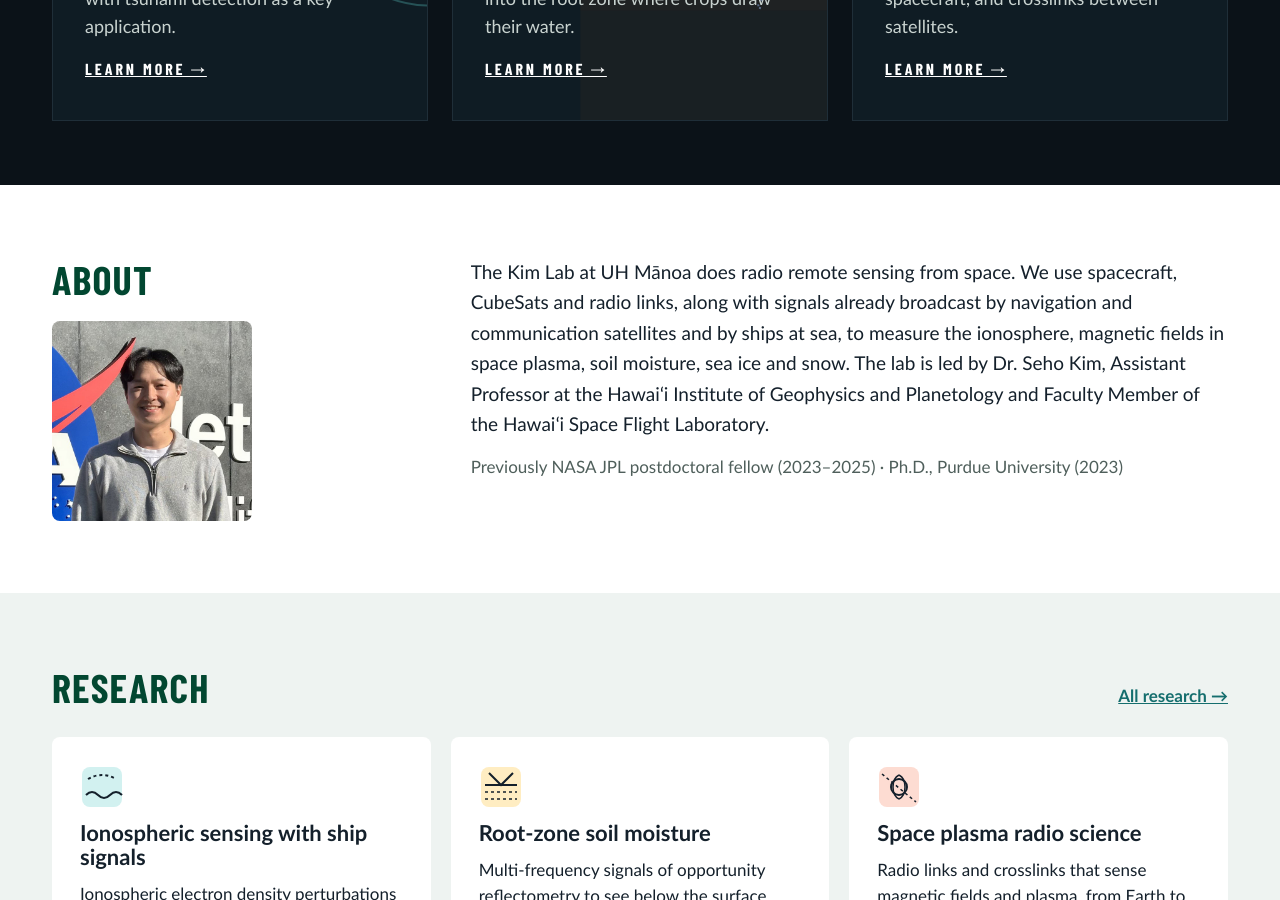
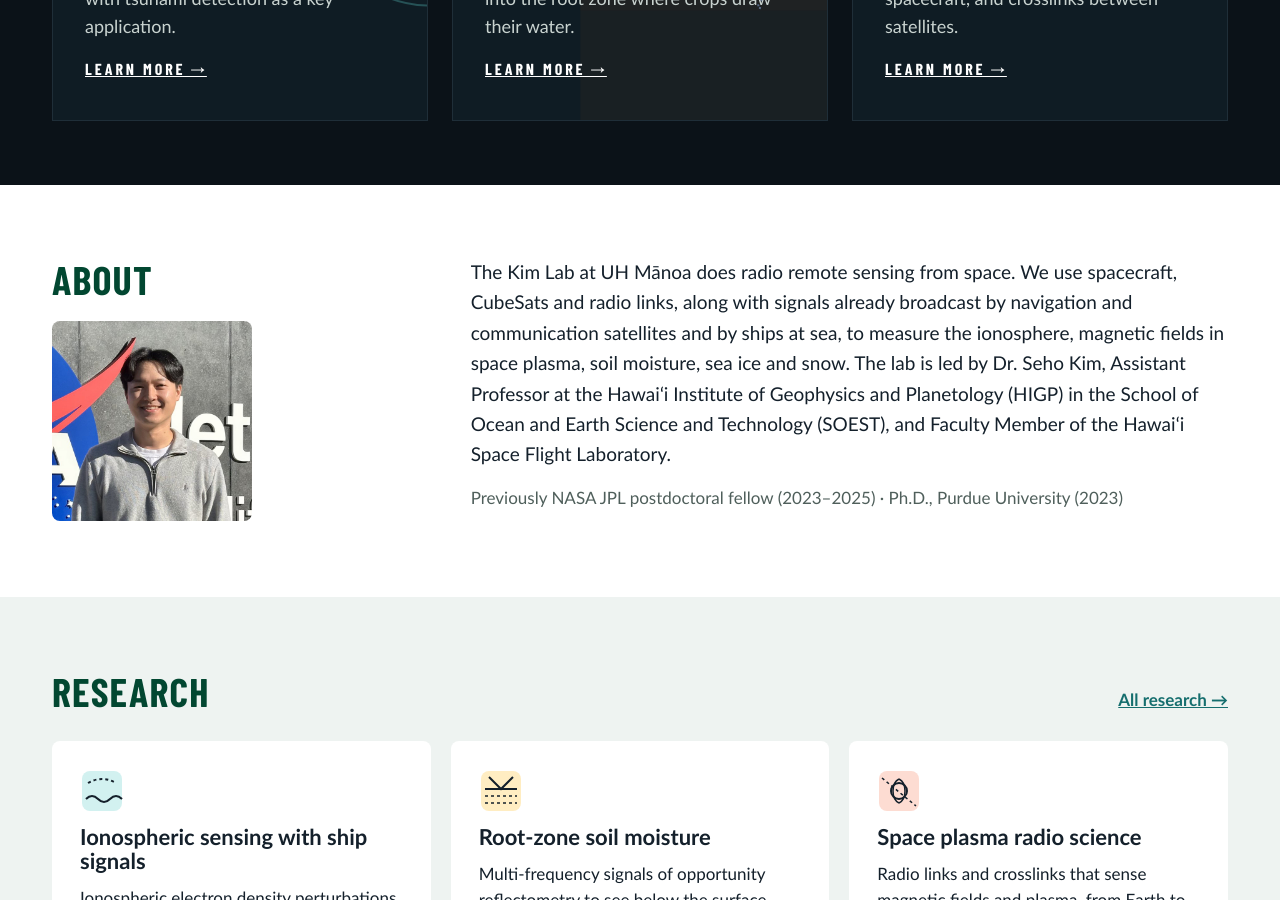
Before and after one commit to sehokim09/sehokim09.github.io, a Jekyll site: the page built from index.html, in a window 1280 px wide and 900 px high, scrolled down 1124 px. Built offline with Jekyll 4.4.1, drawn with Linux system fonts in a browser that asks for light colours; some of the changed text lies outside the part shown.

Commit message:
Spell out HIGP and SOEST with acronyms
About paragraph, People title, footer address, affiliations strip and
Join page links.

Co-Authored-By: Claude Opus 5.5 <noreply@anthropic.com>
Claude-Session: https://claude.ai/code/session_01CT7uMHNpm9DEv42J4sv3fR

```diff
--- a/_config.yml
+++ b/_config.yml
@@ -35,7 +35,7 @@ nav:
 markdown: kramdown
 plugins:
   - jekyll-sitemap
-address: "Hawaiʻi Institute of Geophysics and Planetology, 1680 East-West Road, Honolulu, HI 96822"
+address: "Hawaiʻi Institute of Geophysics and Planetology (HIGP), School of Ocean and Earth Science and Technology (SOEST), University of Hawaiʻi at Mānoa, 1680 East-West Road, Honolulu, HI 96822"
 # Cloudflare Web Analytics: paste the token from the Cloudflare snippet between the quotes
 cloudflare_analytics_token: "e9809a8903444120a329f2659b9658b6"
 
--- a/_data/affiliations.yml
+++ b/_data/affiliations.yml
@@ -1,11 +1,11 @@
 # Affiliations shown on the home page.
 # Logos can replace the text later (add a `logo:` path and update _includes/affiliations.html).
 
-- name: "Hawaiʻi Institute of Geophysics and Planetology"
+- name: "Hawaiʻi Institute of Geophysics and Planetology (HIGP)"
   url: "https://www.higp.hawaii.edu/"
 - name: "Hawaiʻi Space Flight Laboratory"
   url: "https://www.hsfl.hawaii.edu/"
 - name: "Department of Earth Sciences"
   url: "https://www.soest.hawaii.edu/earthsciences/"
-- name: "SOEST, University of Hawaiʻi at Mānoa"
+- name: "School of Ocean and Earth Science and Technology (SOEST)"
   url: "https://www.soest.hawaii.edu/"
--- a/_data/people.yml
+++ b/_data/people.yml
@@ -11,7 +11,7 @@ pi:
   role: "Principal Investigator"
   photo: "/assets/img/people/seho-kim.jpg"
   titles:
-    - "Assistant Professor, Hawaiʻi Institute of Geophysics and Planetology"
+    - "Assistant Professor, Hawaiʻi Institute of Geophysics and Planetology (HIGP), School of Ocean and Earth Science and Technology (SOEST)"
     - "Faculty Member, Hawaiʻi Space Flight Laboratory"
     - "Cooperating Graduate Faculty, Department of Earth Sciences"
   bio: >-
--- a/index.html
+++ b/index.html
@@ -103,7 +103,7 @@ home: true
       <a href="{{ '/people/' | relative_url }}"><img class="about-photo" src="{{ site.data.people.pi.photo | relative_url }}" alt="Portrait of Seho Kim" width="200" height="200"></a>
     </div>
     <div class="prose">
-      <p>The Kim Lab at UH Mānoa does radio remote sensing from space. We use spacecraft, CubeSats and radio links, along with signals already broadcast by navigation and communication satellites and by ships at sea, to measure the ionosphere, magnetic fields in space plasma, soil moisture, sea ice and snow. The lab is led by Dr. Seho Kim, Assistant Professor at the Hawaiʻi Institute of Geophysics and Planetology and Faculty Member of the Hawaiʻi Space Flight Laboratory.</p>
+      <p>The Kim Lab at UH Mānoa does radio remote sensing from space. We use spacecraft, CubeSats and radio links, along with signals already broadcast by navigation and communication satellites and by ships at sea, to measure the ionosphere, magnetic fields in space plasma, soil moisture, sea ice and snow. The lab is led by Dr. Seho Kim, Assistant Professor at the Hawaiʻi Institute of Geophysics and Planetology (HIGP) in the School of Ocean and Earth Science and Technology (SOEST), and Faculty Member of the Hawaiʻi Space Flight Laboratory.</p>
       <p class="meta">Previously NASA JPL postdoctoral fellow (2023–2025) · Ph.D., Purdue University (2023)</p>
     </div>
   </div>
--- a/join.html
+++ b/join.html
@@ -108,9 +108,9 @@ permalink: /join/
       <p>The lab is part of the Hawaiʻi Institute of Geophysics and Planetology (HIGP) in the School of Ocean and Earth Science and Technology (SOEST) at the University of Hawaiʻi at Mānoa. Graduate students in the Earth and Planetary Sciences program work alongside researchers studying Earth, the oceans, volcanoes and other planets, with close ties to the Hawaiʻi Space Flight Laboratory.</p>
       <div class="link-chips">
         <a href="https://www.soest.hawaii.edu/earthsciences/">Department of Earth Sciences</a>
-        <a href="https://www.higp.hawaii.edu/">Hawaiʻi Institute of Geophysics and Planetology</a>
+        <a href="https://www.higp.hawaii.edu/">Hawaiʻi Institute of Geophysics and Planetology (HIGP)</a>
         <a href="https://www.hsfl.hawaii.edu/">Hawaiʻi Space Flight Laboratory</a>
-        <a href="https://www.soest.hawaii.edu/">SOEST</a>
+        <a href="https://www.soest.hawaii.edu/">School of Ocean and Earth Science and Technology (SOEST)</a>
         <a href="https://manoa.hawaii.edu/graduate/">UH Mānoa Graduate Division</a>
       </div>
     </div>
```
